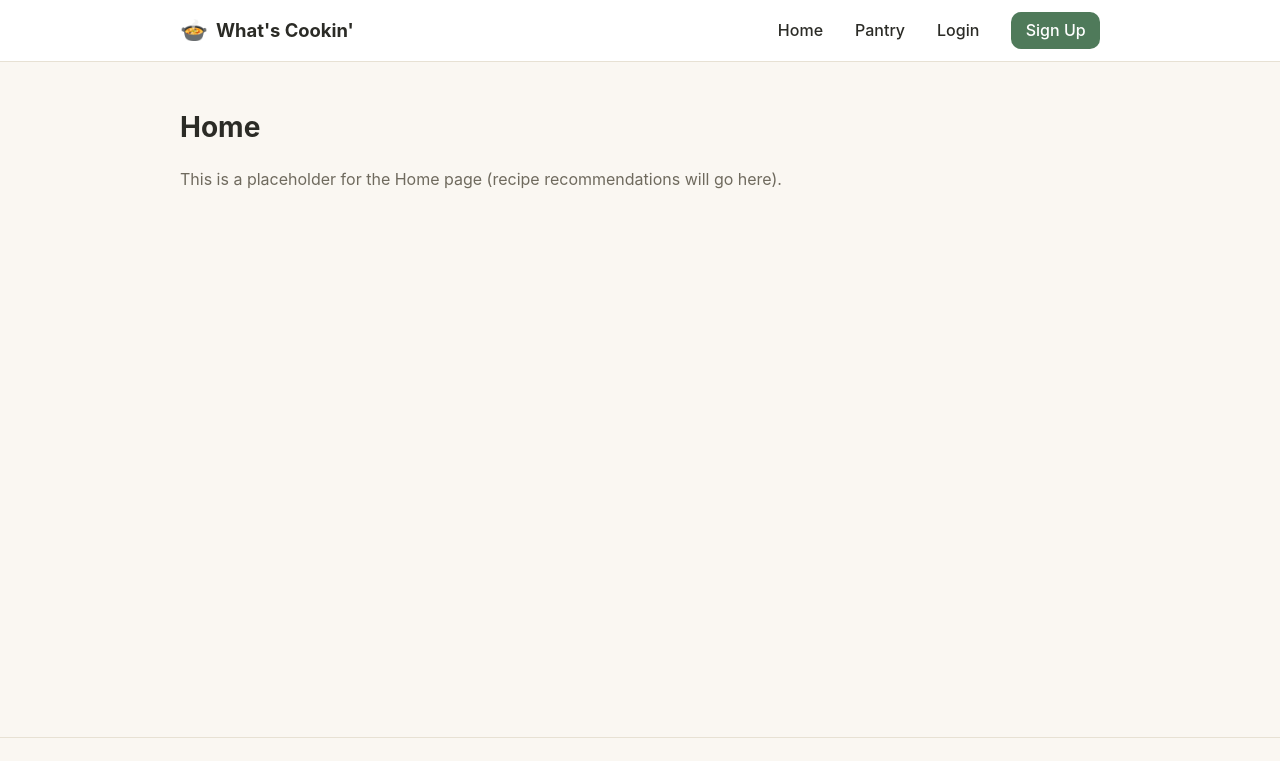
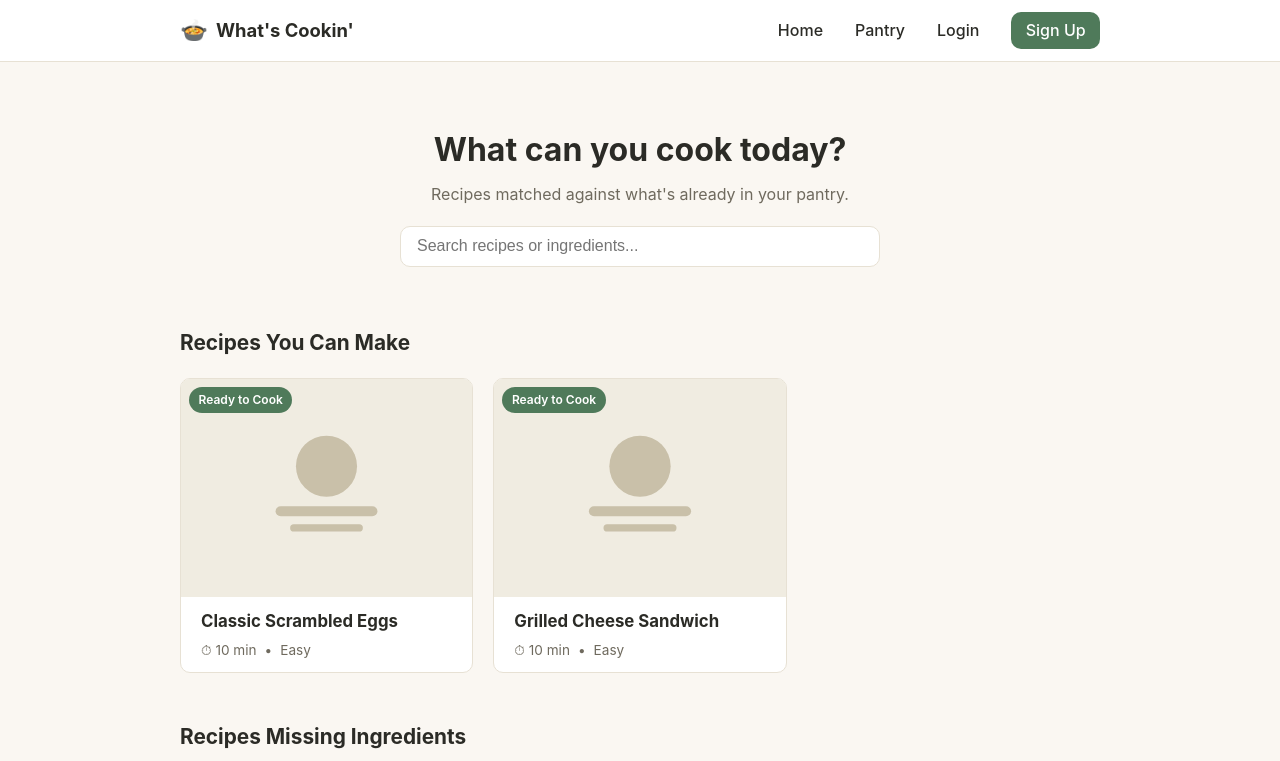
Before and after one commit to mrkumli/whats_cookin, a React (Vite) app: page / in a window 1280 px wide. Shown: the top 761 px of the page. Built offline with nearby package versions, Linux system fonts and the light colour scheme; the HTML template or start-up script is replaced by a standard one.

Commit message:
Recipe recommendation homepage

```diff
--- /dev/null
+++ b/src/components/RecipeCard.css
@@ -0,0 +1,72 @@
+.recipe-card {
+  display: flex;
+  flex-direction: column;
+  background-color: var(--color-surface);
+  border: 1px solid var(--color-border);
+  border-radius: var(--radius);
+  overflow: hidden;
+  text-decoration: none;
+  color: inherit;
+  transition: box-shadow 0.15s ease, transform 0.15s ease;
+}
+
+.recipe-card:hover {
+  box-shadow: 0 4px 14px rgba(0, 0, 0, 0.08);
+  transform: translateY(-2px);
+}
+
+.recipe-card__image {
+  position: relative;
+  aspect-ratio: 4 / 3;
+  background-color: #f0ece1;
+  display: flex;
+  align-items: center;
+  justify-content: center;
+}
+
+.recipe-card__image img {
+  width: 100%;
+  height: 100%;
+  object-fit: cover;
+  display: block;
+}
+
+.recipe-card__badge {
+  position: absolute;
+  top: var(--space-xs);
+  left: var(--space-xs);
+  background-color: var(--color-primary);
+  color: #fff;
+  font-size: 0.75rem;
+  font-weight: 600;
+  padding: 0.25rem 0.6rem;
+  border-radius: 999px;
+}
+
+.recipe-card__body {
+  padding: var(--space-sm) var(--space-md);
+  display: flex;
+  flex-direction: column;
+  gap: 0.35rem;
+  flex: 1;
+}
+
+.recipe-card__title {
+  margin: 0;
+  font-size: 1.05rem;
+}
+
+.recipe-card__meta {
+  display: flex;
+  align-items: center;
+  gap: var(--space-xs);
+  font-size: 0.85rem;
+  color: var(--color-text-muted);
+}
+
+.recipe-card__missing {
+  margin: 0.15rem 0 0;
+  font-size: 0.85rem;
+  color: var(--color-accent);
+  font-weight: 600;
+}
--- /dev/null
+++ b/src/components/RecipeCard.jsx
@@ -0,0 +1,42 @@
+import { Link } from "react-router-dom";
+import "./RecipeCard.css";
+
+// RecipeCard
+// Reusable card for displaying a recipe in a grid. Purely
+// presentational -- it receives the recipe plus its already-computed
+// missing-ingredient count and just renders them. Clicking the card
+// navigates to that recipe's details page (not implemented yet, but
+// the route already exists).
+function RecipeCard({ recipe, missingCount }) {
+  const isReadyToCook = missingCount === 0;
+
+  return (
+    <Link to={`/recipes/${recipe.id}`} className="recipe-card">
+      <div className="recipe-card__image">
+        <img src={recipe.image} alt="" />
+        {isReadyToCook && (
+          <span className="recipe-card__badge">Ready to Cook</span>
+        )}
+      </div>
+
+      <div className="recipe-card__body">
+        <h3 className="recipe-card__title">{recipe.title}</h3>
+
+        <div className="recipe-card__meta">
+          <span>⏱ {recipe.cookTime} min</span>
+          <span>•</span>
+          <span>{recipe.difficulty}</span>
+        </div>
+
+        {!isReadyToCook && (
+          <p className="recipe-card__missing">
+            Missing {missingCount}{" "}
+            {missingCount === 1 ? "ingredient" : "ingredients"}
+          </p>
+        )}
+      </div>
+    </Link>
+  );
+}
+
+export default RecipeCard;
--- /dev/null
+++ b/src/components/SearchBar.jsx
@@ -0,0 +1,19 @@
+// SearchBar
+// Controlled search input. Purely presentational -- Home page owns
+// the search term state and filtering logic.
+function SearchBar({ value, onChange }) {
+  return (
+    <div className="search-bar">
+      <input
+        type="text"
+        className="search-bar__input"
+        placeholder="Search recipes or ingredients..."
+        value={value}
+        onChange={(event) => onChange(event.target.value)}
+        aria-label="Search recipes or ingredients"
+      />
+    </div>
+  );
+}
+
+export default SearchBar;
--- a/src/data/recipes.js
+++ b/src/data/recipes.js
@@ -21,7 +21,7 @@ export const recipes = [
   {
     id: "recipe-001",
     title: "Classic Scrambled Eggs",
-    image: "/placeholders/recipe.png",
+    image: "/placeholders/recipe.svg",
     cookTime: 10,
     difficulty: "Easy",
     category: "Breakfast",
@@ -41,7 +41,7 @@ export const recipes = [
   {
     id: "recipe-002",
     title: "Simple Tomato Pasta",
-    image: "/placeholders/recipe.png",
+    image: "/placeholders/recipe.svg",
     cookTime: 25,
     difficulty: "Easy",
     category: "Dinner",
@@ -63,7 +63,7 @@ export const recipes = [
   {
     id: "recipe-003",
     title: "Greek Yogurt Chicken Marinade",
-    image: "/placeholders/recipe.png",
+    image: "/placeholders/recipe.svg",
     cookTime: 35,
     difficulty: "Medium",
     category: "Dinner",
@@ -85,7 +85,7 @@ export const recipes = [
   {
     id: "recipe-004",
     title: "Veggie Stir Fry",
-    image: "/placeholders/recipe.png",
+    image: "/placeholders/recipe.svg",
     cookTime: 20,
     difficulty: "Easy",
     category: "Dinner",
@@ -107,7 +107,7 @@ export const recipes = [
   {
     id: "recipe-005",
     title: "Banana Pancakes",
-    image: "/placeholders/recipe.png",
+    image: "/placeholders/recipe.svg",
     cookTime: 20,
     difficulty: "Easy",
     category: "Breakfast",
@@ -129,7 +129,7 @@ export const recipes = [
   {
     id: "recipe-006",
     title: "Lentil Soup",
-    image: "/placeholders/recipe.png",
+    image: "/placeholders/recipe.svg",
     cookTime: 40,
     difficulty: "Medium",
     category: "Lunch",
@@ -151,7 +151,7 @@ export const recipes = [
   {
     id: "recipe-007",
     title: "Grilled Cheese Sandwich",
-    image: "/placeholders/recipe.png",
+    image: "/placeholders/recipe.svg",
     cookTime: 10,
     difficulty: "Easy",
     category: "Lunch",
@@ -170,7 +170,7 @@ export const recipes = [
   {
     id: "recipe-008",
     title: "Beef Tacos",
-    image: "/placeholders/recipe.png",
+    image: "/placeholders/recipe.svg",
     cookTime: 30,
     difficulty: "Medium",
     category: "Dinner",
@@ -192,7 +192,7 @@ export const recipes = [
   {
     id: "recipe-009",
     title: "Overnight Oats",
-    image: "/placeholders/recipe.png",
+    image: "/placeholders/recipe.svg",
     cookTime: 5,
     difficulty: "Easy",
     category: "Breakfast",
@@ -212,7 +212,7 @@ export const recipes = [
   {
     id: "recipe-010",
     title: "Caprese Salad",
-    image: "/placeholders/recipe.png",
+    image: "/placeholders/recipe.svg",
     cookTime: 10,
     difficulty: "Easy",
     category: "Snack",
@@ -233,7 +233,7 @@ export const recipes = [
   {
     id: "recipe-011",
     title: "Chocolate Mug Cake",
-    image: "/placeholders/recipe.png",
+    image: "/placeholders/recipe.svg",
     cookTime: 5,
     difficulty: "Easy",
     category: "Dessert",
@@ -255,7 +255,7 @@ export const recipes = [
   {
     id: "recipe-012",
     title: "Chickpea Curry",
-    image: "/placeholders/recipe.png",
+    image: "/placeholders/recipe.svg",
     cookTime: 35,
     difficulty: "Medium",
     category: "Dinner",
@@ -277,7 +277,7 @@ export const recipes = [
   {
     id: "recipe-013",
     title: "Fruit and Yogurt Parfait",
-    image: "/placeholders/recipe.png",
+    image: "/placeholders/recipe.svg",
     cookTime: 5,
     difficulty: "Easy",
     category: "Snack",
@@ -297,7 +297,7 @@ export const recipes = [
   {
     id: "recipe-014",
     title: "Garlic Butter Shrimp",
-    image: "/placeholders/recipe.png",
+    image: "/placeholders/recipe.svg",
     cookTime: 15,
     difficulty: "Medium",
     category: "Dinner",
--- /dev/null
+++ b/src/pages/Home.css
@@ -0,0 +1,69 @@
+.home-page {
+  display: flex;
+  flex-direction: column;
+  gap: var(--space-xl);
+}
+
+.home-hero {
+  text-align: center;
+  padding: var(--space-lg) 0 var(--space-sm);
+}
+
+.home-hero h1 {
+  margin: 0 0 var(--space-xs);
+  font-size: 2rem;
+}
+
+.home-hero__subtitle {
+  margin: 0 0 var(--space-md);
+  color: var(--color-text-muted);
+}
+
+.search-bar {
+  max-width: 480px;
+  margin: 0 auto;
+}
+
+.search-bar__input {
+  width: 100%;
+  padding: 0.65rem 1rem;
+  font-size: 1rem;
+  border: 1px solid var(--color-border);
+  border-radius: var(--radius);
+  background-color: var(--color-surface);
+  color: var(--color-text);
+}
+
+.search-bar__input:focus {
+  outline: 2px solid var(--color-primary);
+  outline-offset: 1px;
+}
+
+.home-section h2 {
+  margin: 0 0 var(--space-md);
+  font-size: 1.3rem;
+}
+
+.home-section__empty {
+  color: var(--color-text-muted);
+}
+
+.recipe-grid {
+  display: grid;
+  grid-template-columns: repeat(auto-fill, minmax(220px, 1fr));
+  gap: var(--space-md);
+}
+
+.home-empty-state {
+  text-align: center;
+  padding: var(--space-xl) var(--space-md);
+  color: var(--color-text-muted);
+  border: 1px dashed var(--color-border);
+  border-radius: var(--radius);
+}
+
+@media (max-width: 640px) {
+  .recipe-grid {
+    grid-template-columns: repeat(auto-fill, minmax(160px, 1fr));
+  }
+}
--- a/src/pages/Home.jsx
+++ b/src/pages/Home.jsx
@@ -1,10 +1,118 @@
-// Home page
-// TODO: Implement recipe recommendations in a future prompt.
+import { useMemo, useState } from "react";
+import SearchBar from "../components/SearchBar";
+import RecipeCard from "../components/RecipeCard";
+import { recipes } from "../data/recipes";
+import {
+  isRecipeCookable,
+  countMissingIngredients,
+  mockPantry,
+} from "../utils/matching";
+import "./Home.css";
+
+// Checks whether a recipe matches the search term, by title or by
+// any of its ingredient names.
+function matchesSearch(recipe, term) {
+  if (recipe.title.toLowerCase().includes(term)) {
+    return true;
+  }
+  return recipe.ingredients.some((ingredient) =>
+    ingredient.name.toLowerCase().includes(term)
+  );
+}
+
 function Home() {
+  const [searchTerm, setSearchTerm] = useState("");
+  const normalizedSearch = searchTerm.trim().toLowerCase();
+
+  const filteredRecipes = useMemo(() => {
+    if (!normalizedSearch) {
+      return recipes;
+    }
+    return recipes.filter((recipe) => matchesSearch(recipe, normalizedSearch));
+  }, [normalizedSearch]);
+
+  const cookableRecipes = useMemo(
+    () => filteredRecipes.filter((recipe) => isRecipeCookable(recipe, mockPantry)),
+    [filteredRecipes]
+  );
+
+  const missingIngredientRecipes = useMemo(
+    () =>
+      filteredRecipes
+        .filter((recipe) => !isRecipeCookable(recipe, mockPantry))
+        .sort(
+          (a, b) =>
+            countMissingIngredients(a, mockPantry) -
+            countMissingIngredients(b, mockPantry)
+        ),
+    [filteredRecipes]
+  );
+
+  const hasNoRecipesAtAll = recipes.length === 0;
+  const hasNoSearchResults = !hasNoRecipesAtAll && filteredRecipes.length === 0;
+
   return (
-    <div className="page">
-      <h1>Home</h1>
-      <p>This is a placeholder for the Home page (recipe recommendations will go here).</p>
+    <div className="home-page">
+      <section className="home-hero">
+        <h1>What can you cook today?</h1>
+        <p className="home-hero__subtitle">
+          Recipes matched against what's already in your pantry.
+        </p>
+        <SearchBar value={searchTerm} onChange={setSearchTerm} />
+      </section>
+
+      {hasNoRecipesAtAll && (
+        <div className="home-empty-state">
+          <p>No recipes are available right now. Check back soon.</p>
+        </div>
+      )}
+
+      {hasNoSearchResults && (
+        <div className="home-empty-state">
+          <p>
+            No recipes match <strong>"{searchTerm}"</strong>. Try a
+            different recipe name or ingredient.
+          </p>
+        </div>
+      )}
+
+      {!hasNoRecipesAtAll && !hasNoSearchResults && (
+        <>
+          <section className="home-section">
+            <h2>Recipes You Can Make</h2>
+            {cookableRecipes.length === 0 ? (
+              <p className="home-section__empty">
+                Nothing fully cookable yet with what's on hand.
+              </p>
+            ) : (
+              <div className="recipe-grid">
+                {cookableRecipes.map((recipe) => (
+                  <RecipeCard key={recipe.id} recipe={recipe} missingCount={0} />
+                ))}
+              </div>
+            )}
+          </section>
+
+          <section className="home-section">
+            <h2>Recipes Missing Ingredients</h2>
+            {missingIngredientRecipes.length === 0 ? (
+              <p className="home-section__empty">
+                Everything here is ready to cook!
+              </p>
+            ) : (
+              <div className="recipe-grid">
+                {missingIngredientRecipes.map((recipe) => (
+                  <RecipeCard
+                    key={recipe.id}
+                    recipe={recipe}
+                    missingCount={countMissingIngredients(recipe, mockPantry)}
+                  />
+                ))}
+              </div>
+            )}
+          </section>
+        </>
+      )}
     </div>
   );
 }
```
Also changed, not shown: public/placeholders/recipe.svg (added).
